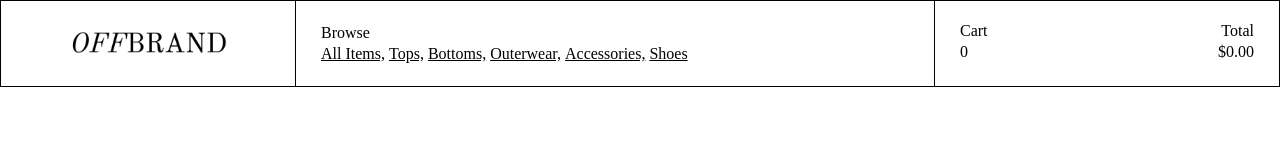
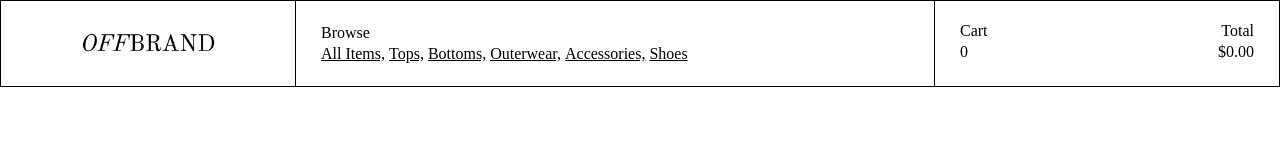
Before and after one commit to j-bren03/offbrand-catalog-v2, a plain HTML site: page index.html in a window 1280 px wide. Drawn offline with Linux system fonts and the light colour scheme.

Commit message:
Update the styles for the header logo

```diff
--- a/styles/header.css
+++ b/styles/header.css
@@ -16,13 +16,12 @@ header .header-section {
 #header-logo-section {
     display: flex;
     align-items: center;
+    justify-content: center;
     width: 25%;
 }
 
 #header-logo-section img {
-    display: block;
-    width: 175px;
-    margin: auto;
+    width: 150px;
 }
 
 #header-links-section {
```
